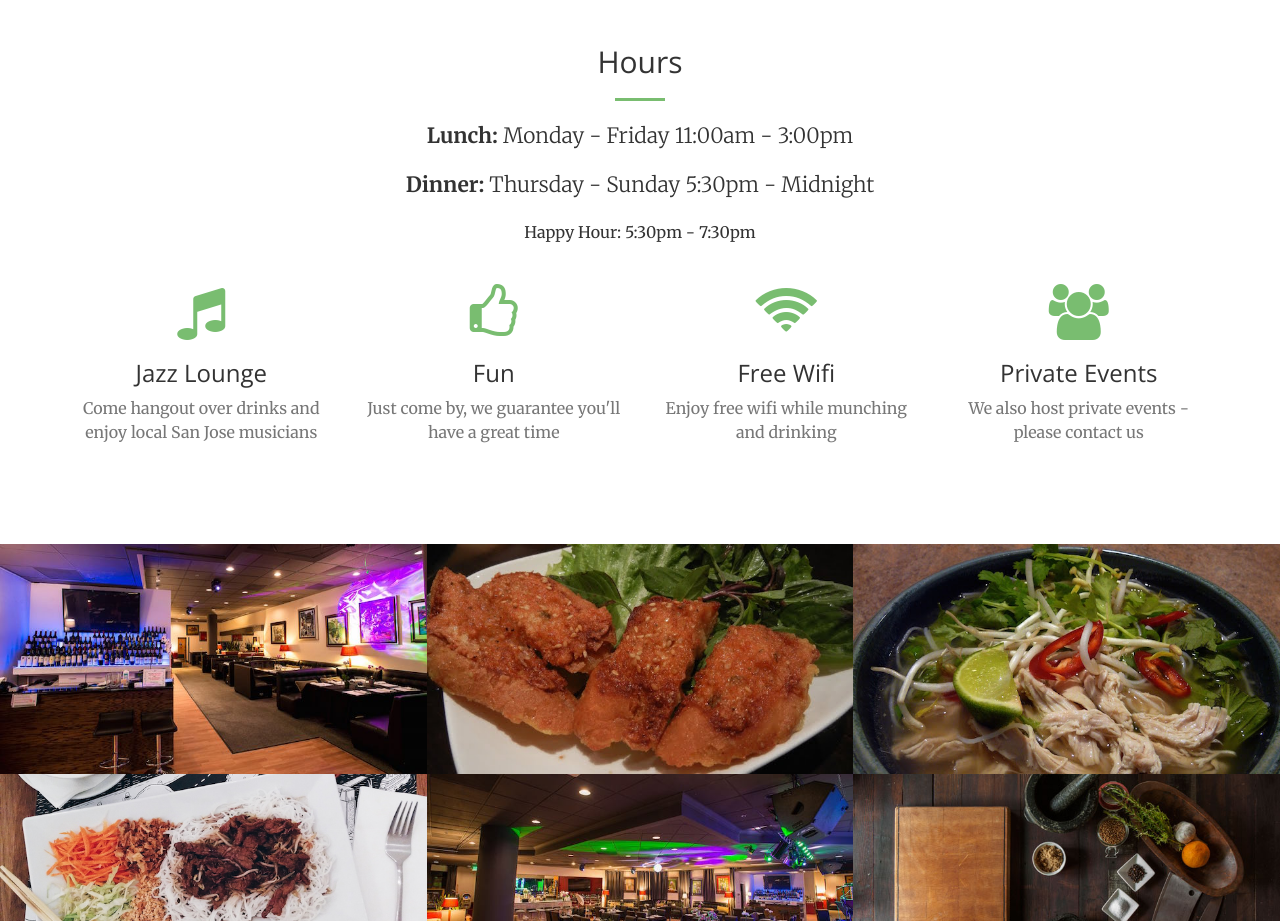
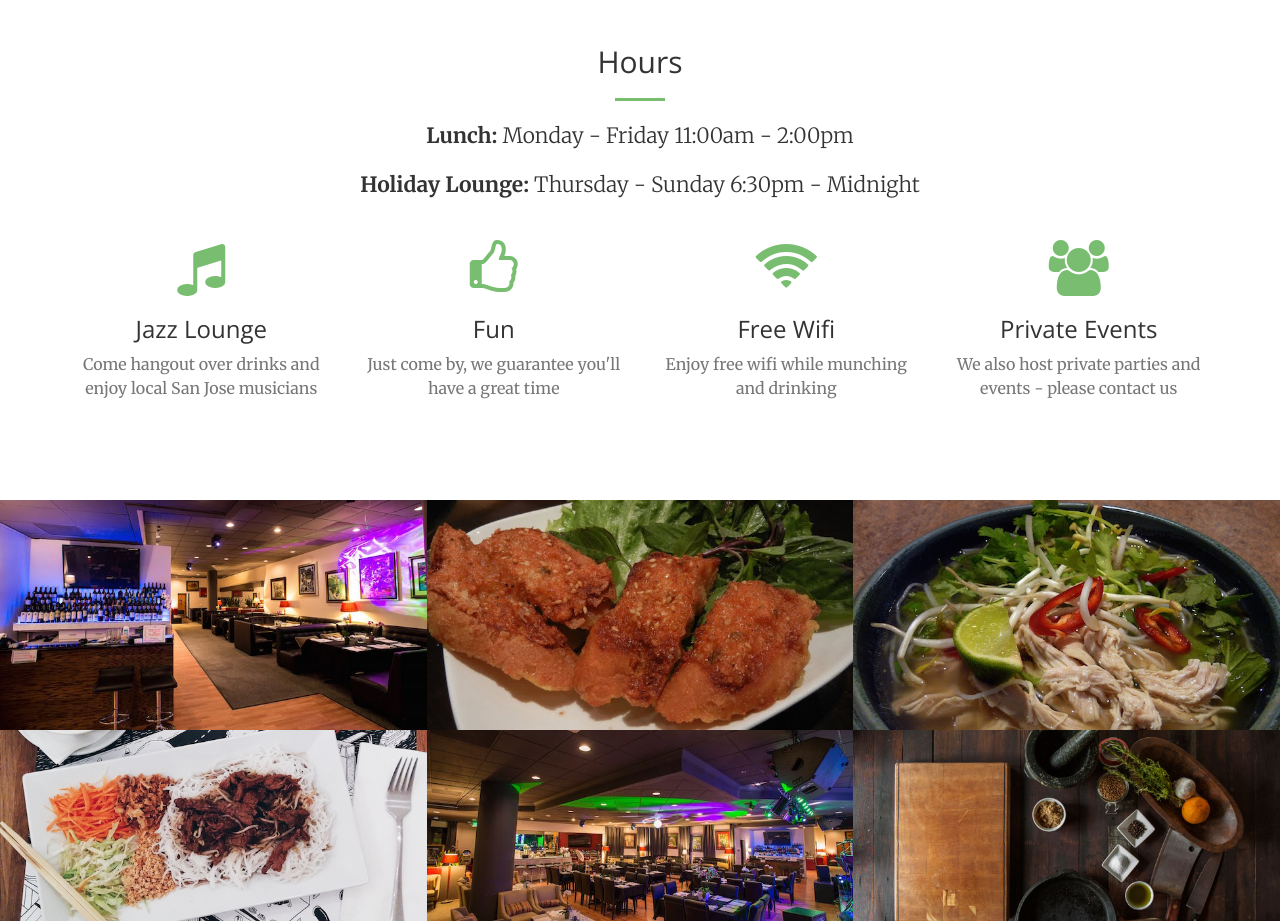
Before and after one commit to kprakobkit/jadeleaf, a website: page app/index.html in a window 1280 px wide. Shown: the part 1500-2421 px from the top of the page. Drawn offline with nearby package versions, Linux system fonts and the light colour scheme.

Commit message:
update hours.

```diff
--- a/app/index.html
+++ b/app/index.html
@@ -115,9 +115,8 @@
       <div class="container">
         <div class="row">
           <div class="col-lg-8 col-lg-offset-2 text-center">
-            <p class="lead"><strong>Lunch:</strong> Monday - Friday 11:00am - 3:00pm</p>
-            <p class="lead"><strong>Dinner:</strong> Thursday  - Sunday 5:30pm - Midnight</p>
-            <p>Happy Hour: 5:30pm - 7:30pm<p>
+            <p class="lead"><strong>Lunch:</strong> Monday - Friday 11:00am - 2:00pm</p>
+            <p class="lead"><strong>Holiday Lounge:</strong> Thursday  - Sunday 6:30pm - Midnight</p>
           </div>
           <div class="col-lg-3 col-md-6 text-center">
             <div class="service-box">
@@ -144,7 +143,7 @@
             <div class="service-box">
               <i class="fa fa-4x fa-group wow bounceIn text-primary" data-wow-delay=".2s"></i>
               <h3>Private Events</h3>
-              <p class="text-muted">We also host private events - please contact us</p>
+              <p class="text-muted">We also host private parties and events - please contact us</p>
             </div>
           </div>
         </div>
```
